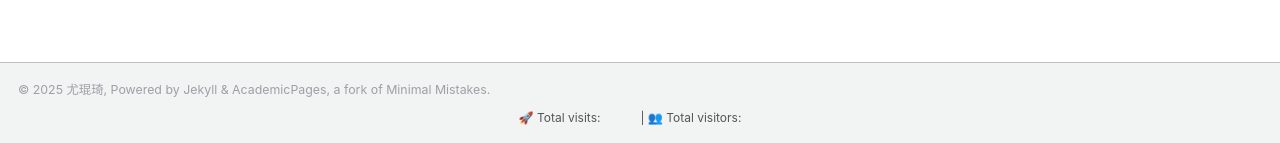
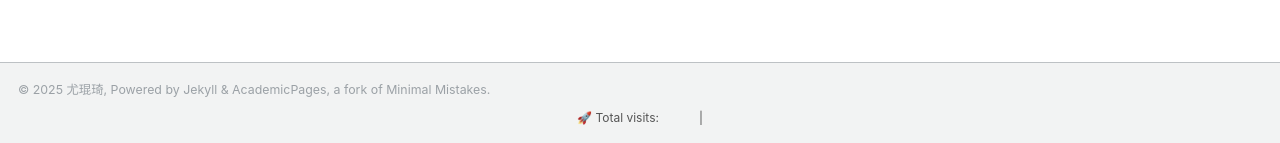
Before and after one commit to youkunqi/youkunqi.github.io, a Jekyll site: the page built from _pages/about.md, in a window 1280 px wide and 900 px high, scrolled down 1371 px. Shown: the part 754-897 px from the top of the window. Built offline with Jekyll 4.4.1, drawn with Linux system fonts in a browser that asks for light colours; some web fonts are replaced; comment, search, counter and statistics services are not loaded.

Commit message:
Update footer.html

```diff
--- a/_includes/footer.html
+++ b/_includes/footer.html
@@ -28,7 +28,7 @@
 <script async src="//busuanzi.ibruce.info/busuanzi/2.3/busuanzi.pure.mini.js"></script>
 <div id="statistics-container">
   🚀 Total visits: <span id="busuanzi_value_site_pv"></span> |
-  👥 Total visitors: <span id="busuanzi_value_site_uv"></span>
+  <!-- 👥 Total visitors: <span id="busuanzi_value_site_uv"></span> -->
 </div>
 
 <!-- CSS Styles -->
```
